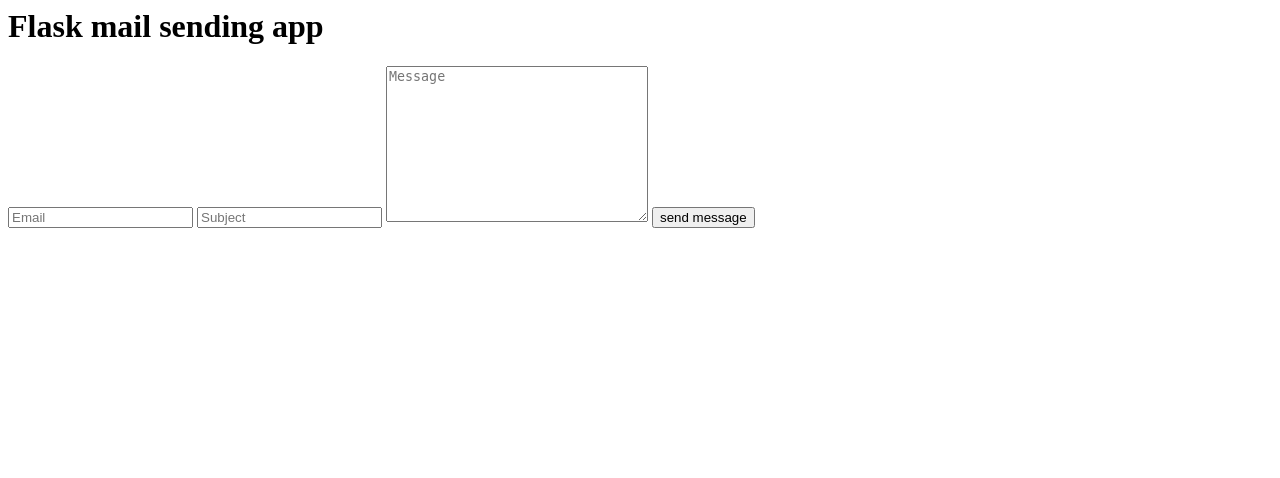
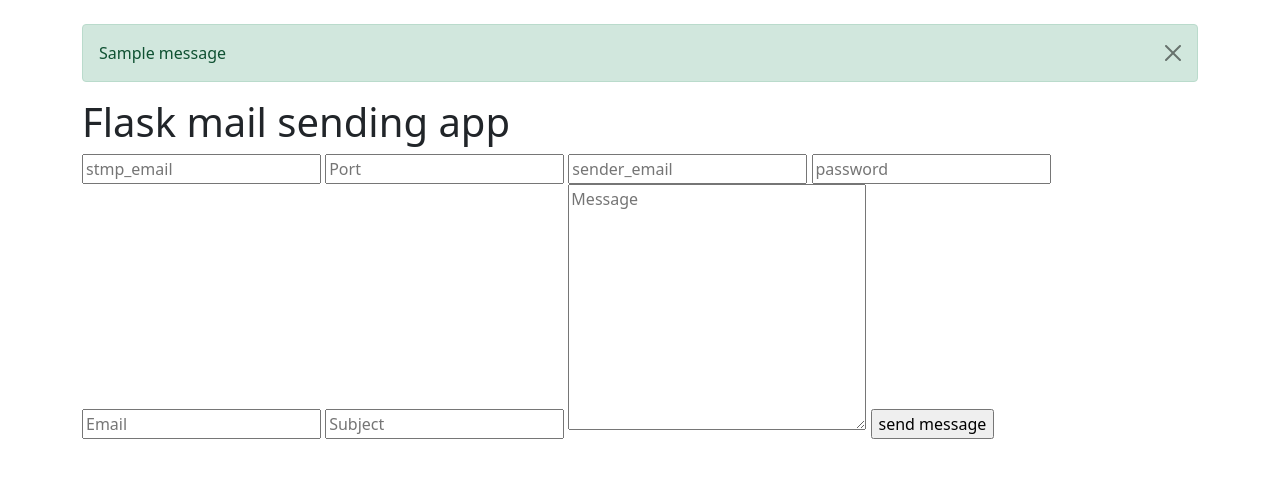
Before and after one commit to rupali-2707/flask, a Flask app: page / in a window 1280 px wide. Shown: the top 478 px of the page. Run offline with Flask 2, Linux system fonts and the light colour scheme; one stand-in notice (Sample message) is shown.

Commit message:
commited

```diff
--- a/app.py
+++ b/app.py
@@ -1,20 +1,29 @@
 from flask import Flask, render_template,request
-
+from flask import flash, redirect, request
 from flask_mail import Mail,Message
 
 app= Flask(__name__)
 
+def stmp_setting(stmp_email,port,sender,password):
+    # mail_settings = {
+    #     "MAIL_SERVER": 'smtp.gmail.com',
+    #     "MAIL_PORT": 465,
+    #     "MAIL_USE_TLS": False,
+    #     "MAIL_USE_SSL": True,
+    #     "MAIL_USERNAME": '',  #enter email
+    #     "MAIL_PASSWORD": '' #enter password
+    # }
+    mail_settings = {
+        "MAIL_SERVER": stmp_email,
+        "MAIL_PORT": int(port),
+        "MAIL_USE_TLS": False,
+        "MAIL_USE_SSL": True,
+        "MAIL_USERNAME": sender,
+        "MAIL_PASSWORD": password
+    }
+    app.config.update(mail_settings)
 
-mail_settings = {
-    "MAIL_SERVER": 'smtp.gmail.com',
-    "MAIL_PORT": 465,
-    "MAIL_USE_TLS": False,
-    "MAIL_USE_SSL": True,
-    "MAIL_USERNAME": 'grupali645@gmail.com',  #enter email
-    "MAIL_PASSWORD": '' #enter password
-}
-app.config.update(mail_settings)
-mail= Mail(app)
+
 
 @app.route('/')
 def index():
@@ -23,17 +32,31 @@ def index():
 
 @app.route('/send_mail',methods=['GET','POST'])
 def send_mail():
+
+
     if request.method=="POST":
+        stmp=request.form['stmp_email']
+        port=request.form['port']
+        sender=request.form['sender_email']
+        password=request.form['password']
+
+        stmp_setting(stmp,port,sender,password)
+        mail= Mail(app)
         email=request.form['email']
         subject=request.form['subject']
         msg=request.form['message']
 
-        message=Message(subject,sender="grupali645@gmail.com",recipients=[email])
+        message=Message(subject,sender=sender,recipients=[email])
         message.body=msg
 
-        mail.send(message)
-        success="Mail sent"
-        return render_template("result.html",success=success)
+        if not (mail.send(message)):
+            flash("Mail sent Successful","success")
+            return redirect(request.url)
+        flash("Mail send Failed","danger")
+        return redirect(request.url)
 
+    return render_template("home.html")
 if __name__=="__main__":
-    app.run(debug=True)
+    app.secret_key = 'super secret key'
+    app.config['SESSION_TYPE'] = 'filesystem'
+    app.run(host='0.0.0.0',port=50000, debug=True)
--- a/templates/home.html
+++ b/templates/home.html
@@ -4,14 +4,45 @@
     <meta http-equiv="X-UA-Compatible" content="IE=edge">
     <meta name="viewport" content="width=device-width, initial-scale=1.0">
     <title>Document</title>
+
+    <!-- Bootstrap CSS -->
+    <link href="https://cdn.jsdelivr.net/npm/bootstrap@5.1.3/dist/css/bootstrap.min.css" rel="stylesheet" integrity="sha384-1BmE4kWBq78iYhFldvKuhfTAU6auU8tT94WrHftjDbrCEXSU1oBoqyl2QvZ6jIW3" crossorigin="anonymous">
+
 </head>
 <body>
+    <div class="container">
+        <br>
+        {% with messages = get_flashed_messages(with_categories=true) %}
+        {% if messages %}
+          {% for category,message in messages %}
+          <div class="alert alert-{{category}} alert-dismissible fade show" role="alert">
+            <span>{{message}}</span>
+            <button type="button" class="btn-close" data-bs-dismiss="alert" aria-label="Close"></button>
+          </div>
+          {% endfor %}
+        {% endif %}
+      {% endwith %}
         <h1>Flask mail sending app</h1>
+
+
         <form action="{{url_for('send_mail')}}" method="POST">
+            <input type="text"  name="stmp_email" placeholder="stmp_email" required id="">
+            <input type="text"  name="port" placeholder="Port" required id="">
+            <input type="sender"  name="sender_email" placeholder="sender_email" required id="">
+            <input type="password"  name="password" placeholder="password" required id="">
+
+
             <input type="email" name="email" placeholder="Email"required id="">
             <input type="text" name="subject" placeholder="Subject" required id="">
             <textarea name="message" id="" cols="30"placeholder="Message" required rows="10"></textarea>
             <input type="submit" value="send message">
         </form>
+
+    </div>
+
+
+    <!-- Option 1: Bootstrap Bundle with Popper -->
+    <script src="https://cdn.jsdelivr.net/npm/bootstrap@5.1.3/dist/js/bootstrap.bundle.min.js" integrity="sha384-ka7Sk0Gln4gmtz2MlQnikT1wXgYsOg+OMhuP+IlRH9sENBO0LRn5q+8nbTov4+1p" crossorigin="anonymous"></script>
+
 </body>
 </html>
```
Lines whose indentation alone changed are shown as unchanged.
